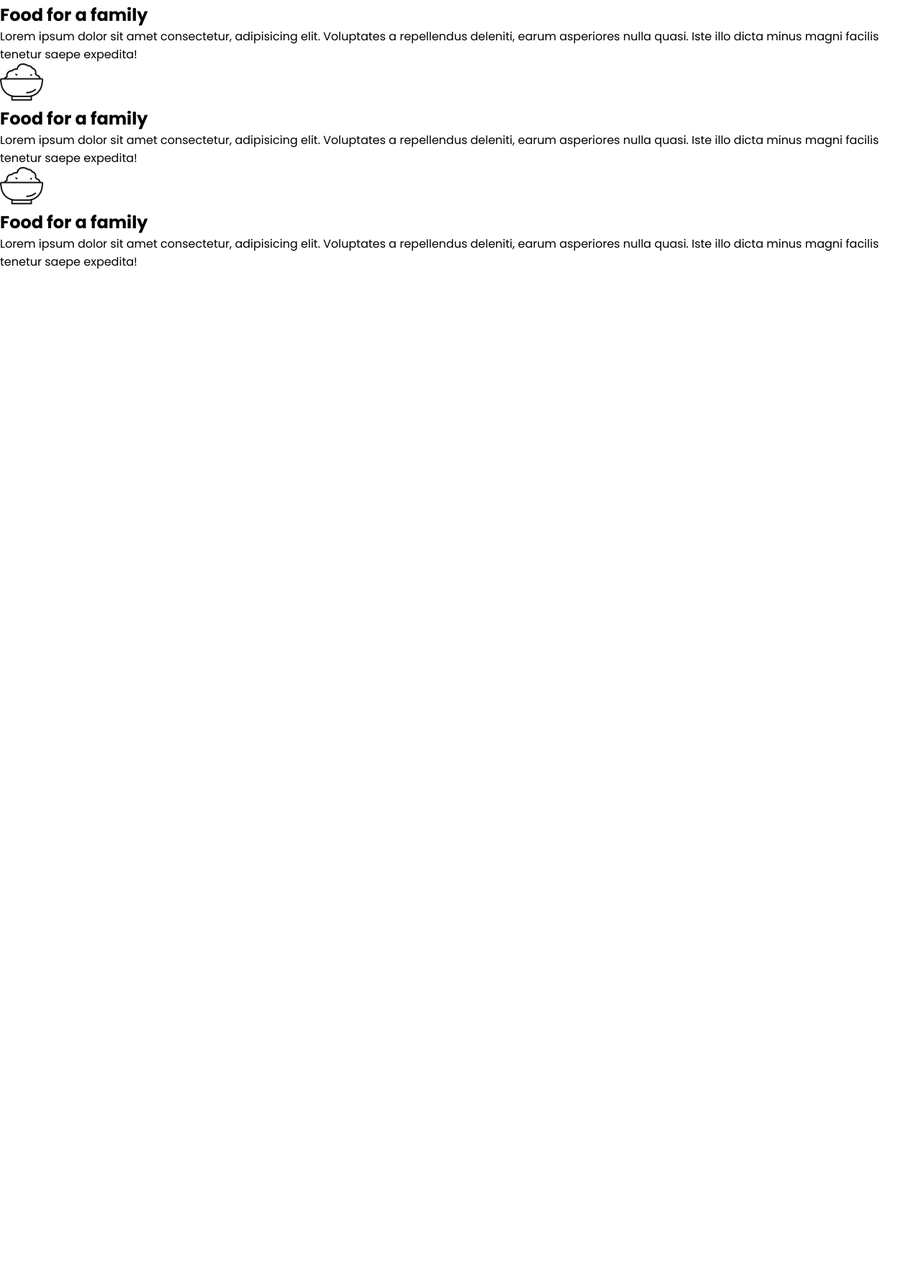
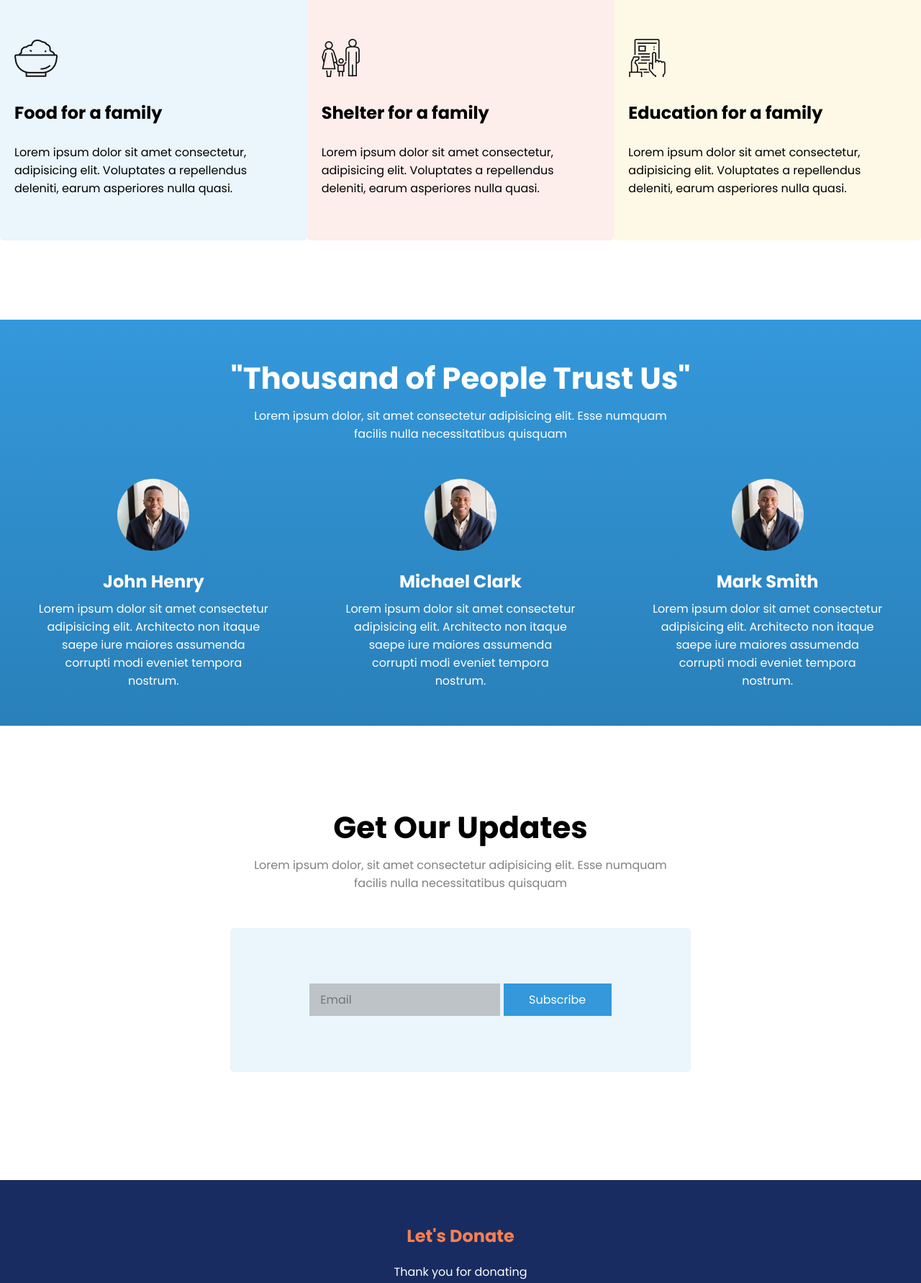
Before and after one commit to sizan-12/personal-website-assignment, a plain HTML site: page index.html in a window 1280 px wide. Shown: the part 1555-3337 px from the top of the page at 72% size. Before the commit the page ends 1931 px from the top, so only its background shows below. Drawn offline with Linux system fonts and the light colour scheme.

Commit message:
final commit

```diff
--- a/index.html
+++ b/index.html
@@ -54,22 +54,65 @@
             <h1>Our Donate Plan</h1>
             <p>Lorem ipsum dolor, sit amet consectetur adipisicing elit. Esse numquam<br> facilis nulla necessitatibus quisquam</p>
         </div>
-        <div>
-            <div>
+        <div class="our-donate-plan-container">
+            <div class="w-30 light-blue-color">
                 <img src="donate-today-main/icons/food.png" alt="food">
                 <h2>Food for a family</h2>
-                <p>Lorem ipsum dolor sit amet consectetur, adipisicing elit. Voluptates a repellendus deleniti, earum asperiores nulla quasi. Iste illo dicta minus magni facilis tenetur saepe expedita!</p>
+                <p>Lorem ipsum dolor sit amet consectetur, adipisicing elit. Voluptates a repellendus deleniti, earum asperiores nulla quasi.</p>
             </div>
-            <div>
-                <img src="donate-today-main/icons/food.png" alt="food">
-                <h2>Food for a family</h2>
-                <p>Lorem ipsum dolor sit amet consectetur, adipisicing elit. Voluptates a repellendus deleniti, earum asperiores nulla quasi. Iste illo dicta minus magni facilis tenetur saepe expedita!</p>
+            <div class="w-30 light-red-color">
+                <img src="donate-today-main/icons/shelter.png" alt="Shelter">
+                <h2>Shelter for a family</h2>
+                <p>Lorem ipsum dolor sit amet consectetur, adipisicing elit. Voluptates a repellendus deleniti, earum asperiores nulla quasi.</p>
             </div>
-            <div>
-                <img src="donate-today-main/icons/food.png" alt="food">
-                <h2>Food for a family</h2>
-                <p>Lorem ipsum dolor sit amet consectetur, adipisicing elit. Voluptates a repellendus deleniti, earum asperiores nulla quasi. Iste illo dicta minus magni facilis tenetur saepe expedita!</p>
+            <div class="w-30 light-orange-color">
+                <img src="donate-today-main/icons/Frame-1.png" alt="Education">
+                <h2>Education for a family</h2>
+                <p>Lorem ipsum dolor sit amet consectetur, adipisicing elit. Voluptates a repellendus deleniti, earum asperiores nulla quasi.</p>
             </div>
+        </div>
+    </section>
+    <section class="feedback-area">
+        <div class="feedback-area-content">
+            <h1>"Thousand of People Trust Us"</h1>
+            <p>Lorem ipsum dolor, sit amet consectetur adipisicing elit. Esse numquam<br> facilis nulla necessitatibus quisquam</p>
+        </div>
+        <div class="feedback-area-container">
+            <div class="w-25">
+                <img src="donate-today-main/images/Man.png" alt="man">
+                <H2>John Henry</H2>
+                <p>Lorem ipsum dolor sit amet consectetur adipisicing elit. Architecto non itaque saepe iure maiores assumenda corrupti modi eveniet tempora nostrum.</p>
+            </div>
+            <div class="w-25">
+                <img src="donate-today-main/images/Man.png" alt="man">
+                <H2>Michael Clark</H2>
+                <p>Lorem ipsum dolor sit amet consectetur adipisicing elit. Architecto non itaque saepe iure maiores assumenda corrupti modi eveniet tempora nostrum.</p>
+            </div>
+            <div class="w-25">
+                <img src="donate-today-main/images/Man.png" alt="man">
+                <H2>Mark Smith</H2>
+                <p>Lorem ipsum dolor sit amet consectetur adipisicing elit. Architecto non itaque saepe iure maiores assumenda corrupti modi eveniet tempora nostrum.</p>
+            </div>
+        </div>
+    </section>
+    <section>
+        <div class="Update-area">
+            <h1>Get Our Updates</h1>
+            <p>Lorem ipsum dolor, sit amet consectetur adipisicing elit. Esse numquam<br> facilis nulla necessitatibus quisquam</p>
+        </div>
+        <div class="mail-box-container">
+            <div class="mail-input">
+                <form action="#">
+                    <input id="mail-box" type="email" name="mail" id="mail" placeholder="Email">
+                    <input id="sub-button" type="submit" value="Subscribe">
+                </form>
+            </div>
+        </div>
+    </section>
+    <section class="footer-area">
+        <div>
+            <h1>Let's Donate</h1>
+            <p>Thank you for donating</p>
         </div>
     </section>
 </body>
--- a/style.css
+++ b/style.css
@@ -34,7 +34,6 @@
     display: flex;
     margin-top: 50px;
     text-align: center;
-    justify-content: space-between;
 }
 .Donate-today-area {
     margin-top: 110px;
@@ -91,3 +90,118 @@
     color: gray;
     margin-top: 8px;
 }
+.our-donate-plan-container {
+    display: flex;
+    margin-top: 50px;
+}
+.w-30 {
+    width: 400px;
+    margin: auto;
+    padding: 60px 20px 60px;
+    border-radius: 5px;
+}
+.light-blue-color {
+    background-color: rgba(52, 152, 219,0.1);
+}
+.light-red-color {
+    background-color: rgba(231, 76, 60,0.1);
+}
+.light-orange-color {
+    background-color: rgba(241, 196, 15,0.1);
+}
+.w-30 img {
+    margin-bottom: 25px;
+}
+.w-30 h2 {
+    margin-bottom: 25px;
+}
+.feedback-area-container {
+    display: flex;
+}
+.w-25 {
+    width: 25%;
+    margin: auto;
+    padding-top: 50px;
+    color: #fff;
+    text-align: center;
+}
+.feedback-area-content {
+    margin-top: 110px;
+    text-align: center;
+    padding-top: 50px;
+}
+.feedback-area {
+    background-image: linear-gradient(#3498db,#2980b9);
+}
+.feedback-area h1 {
+    font-size: 42px;
+    color: #fff;
+}
+.feedback-area p {
+    color: #fff;
+    margin-top: 8px;
+}
+.w-25 img {
+    width: 100px;
+    display: block;
+    margin-left: auto;
+    margin-right: auto;
+    padding-bottom: 25px;
+}
+.w-25 p {
+   padding-bottom: 50px;
+}
+.Update-area {
+    text-align: center;
+    margin-top: 110px;
+}
+.Update-area h1 {
+    font-size: 42px;
+}
+.Update-area p {
+    color: gray;
+    margin-top: 8px;
+}
+.mail-box-container {
+    width:50%;
+    height: 200px;
+    background-color: rgba(52, 152, 219,0.1);
+    text-align: center;
+    margin: auto;
+    border-radius: 5px;
+    margin-top: 50px;
+}
+.mail-input {
+    text-align: center;
+    line-height: 200px;
+}
+.mail-input input{
+    border-style: none;
+    padding: 10px 0;
+    padding-left: 15px;
+    width: 250px;
+}
+#mail-box {
+    background-color: #bdc3c7;
+    font-size: 16px;
+}
+#sub-button {
+    padding-left: 0;
+    width: 150px;
+    background-color: #3498db;
+    color: #fff;
+    font-size: 16px;
+}
+.footer-area {
+    background-color: #182C61;
+    margin-top: 150px;
+    text-align: center;
+    padding: 60px 0;
+}
+.footer-area h1 {
+    color:#F97F51;
+}
+.footer-area p {
+    color: #fff;
+    margin-top: 20px;
+}
```
Also changed, not shown: donate-today-main/images/Man.png (added).
